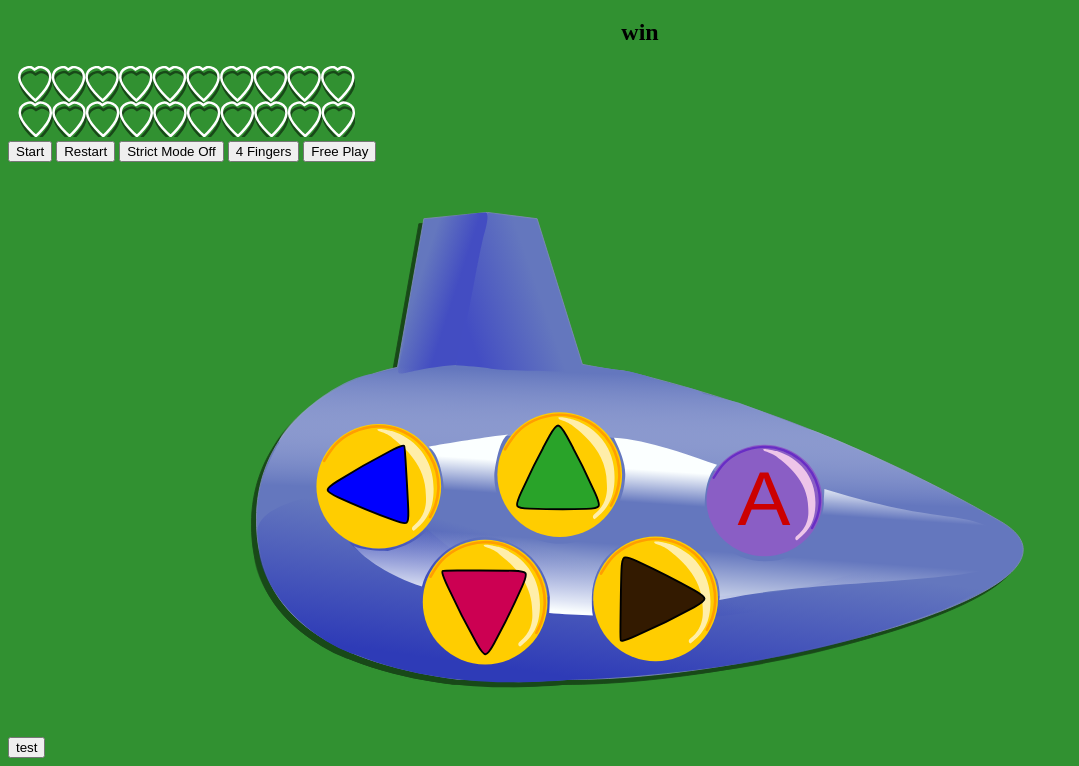
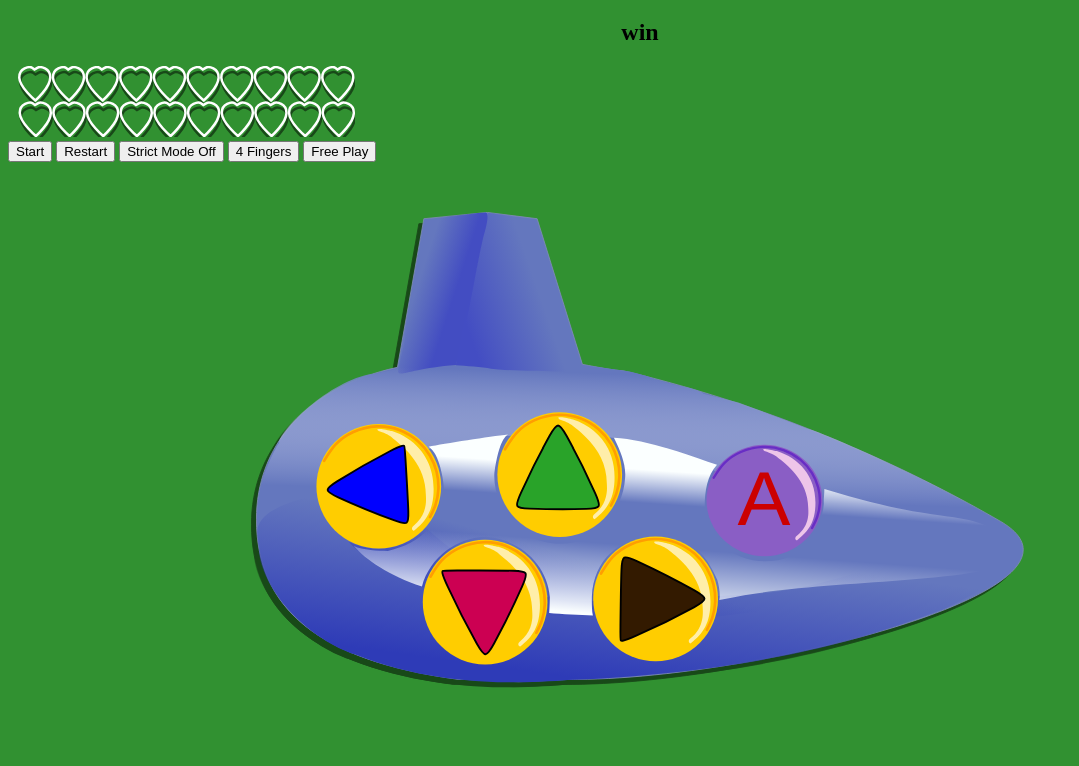
Before and after one commit to Astaton/Ocorina-of-Simon, a plain HTML site: page index.html in a window 1280 px wide. Shown: the part 61-827 px from the top of the page, without its empty margins (0-1079 px from the left). After the commit the page ends 800 px from the top, so only its background shows below. Drawn offline with nearby package versions, Linux system fonts and the light colour scheme.

Commit message:
Update index.html
removed test button

```diff
--- a/index.html
+++ b/index.html
@@ -933,6 +933,3 @@
 		<source src="Sounds/buttonError.wav" type="audio/wav">
 		<source src="Sounds/buttonError.m4a" type="audio/m4a">
 	</audio>
-</body>
-	<button id="testButton">test</button>
-</body>
```
